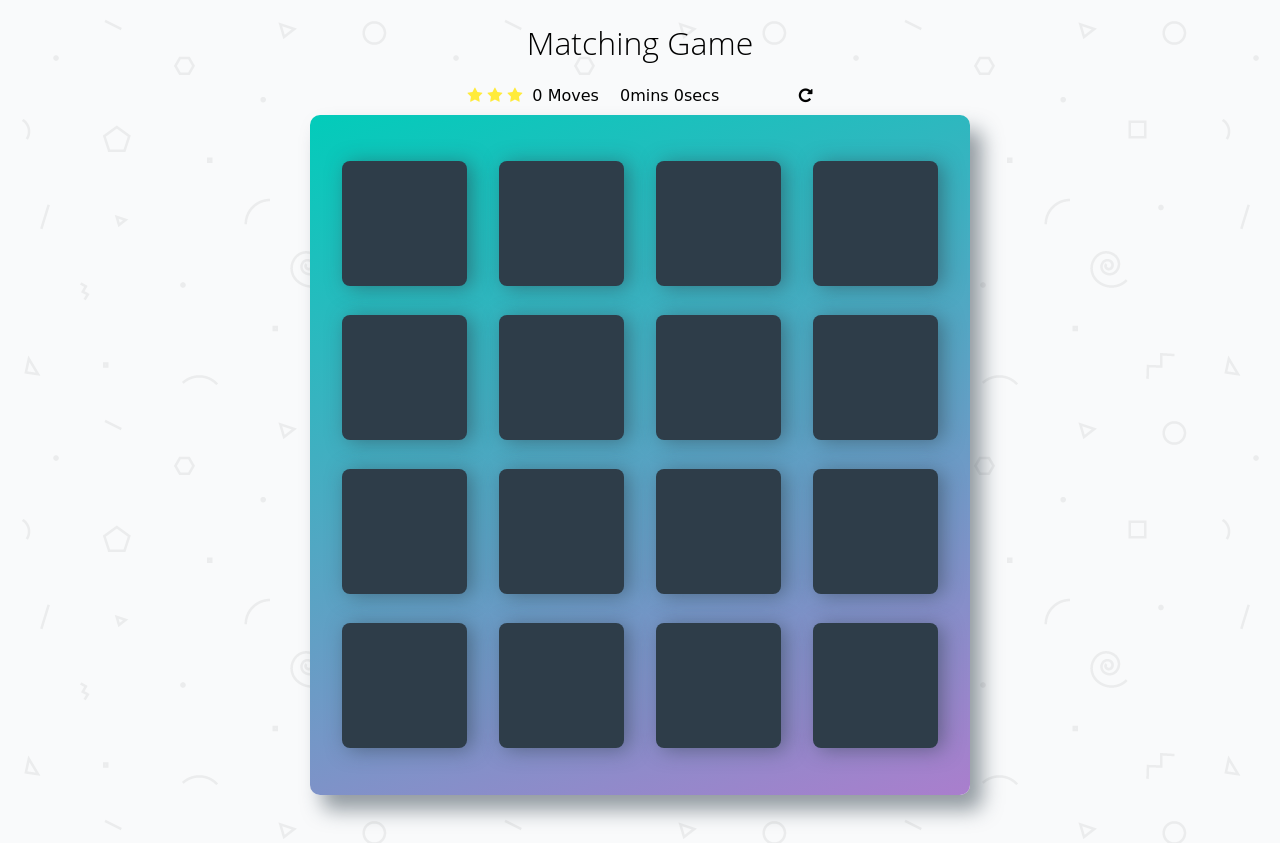
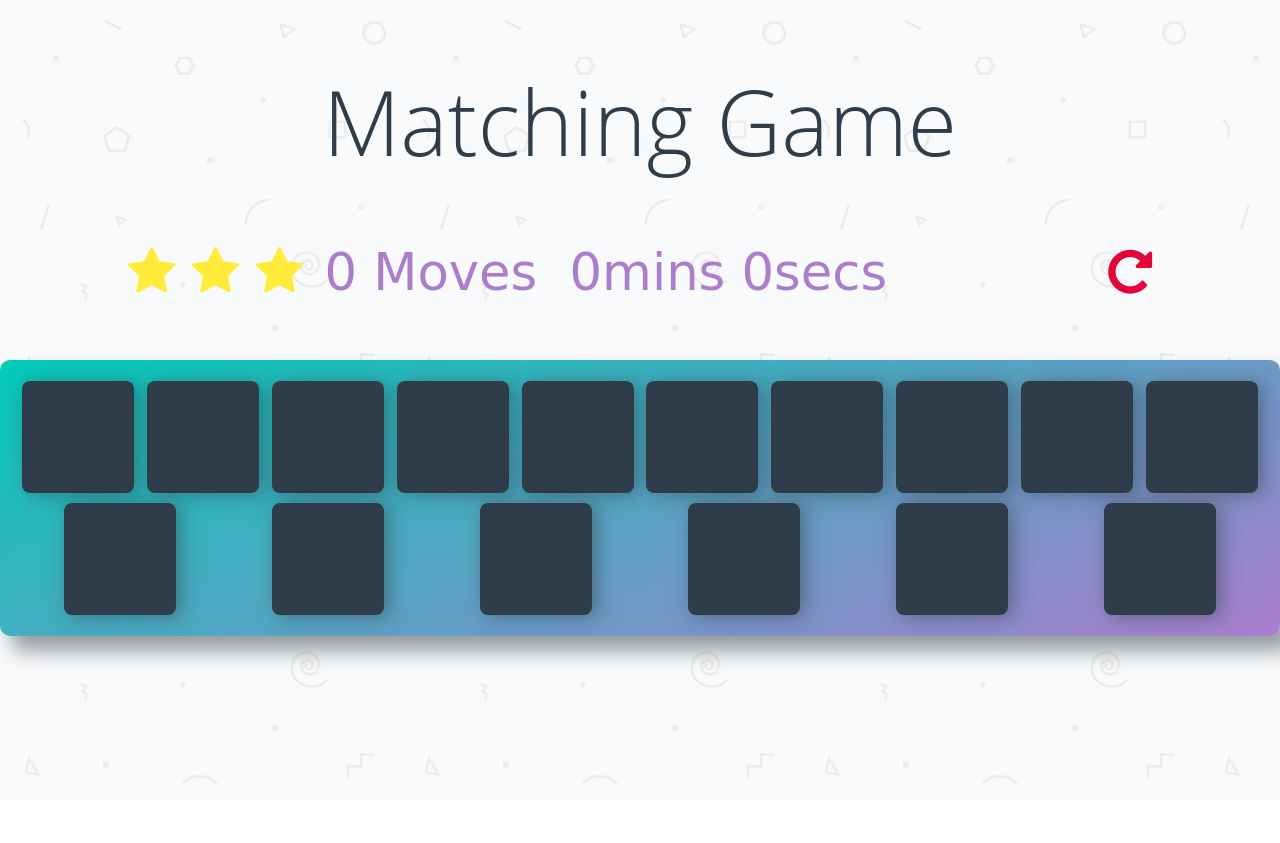
Before and after one commit to sasokuncic/UdacityProj2MemoryGame, a plain HTML site: page index.html in a window 1280 px wide. After the commit the page ends 800 px from the top, so only its background shows below. Drawn offline with nearby package versions, Linux system fonts and the light colour scheme.

Commit message:
Responsive web design changes

```diff
--- a/css/app.css
+++ b/css/app.css
@@ -19,6 +19,7 @@ body {
 body {
     background: #ffffff url(../img/geometry2.png); /* Background pattern from Subtle Patterns */
     font-family: 'Coda', cursive;
+    color: darkblue
 }
 
 .container {
@@ -31,6 +32,8 @@ body {
 h1 {
     font-family: 'Open Sans', sans-serif;
     font-weight: 300;
+    font-size: 7vw;
+    color:  #2e3d49;
 }
 
 /*
@@ -38,26 +41,26 @@ h1 {
  */
 
 .deck {
-    width: 660px;
-    min-height: 680px;
+    width: 85%;
+    min-width: 300px;
     background: linear-gradient(160deg, #02ccba 0%, #aa7ecd 100%);
-    padding: 32px;
+    padding: 1rem;
     border-radius: 10px;
     box-shadow: 12px 15px 20px 0 rgba(46, 61, 73, 0.5);
     display: flex;
     flex-wrap: wrap;
-    justify-content: space-between;
+    justify-content: space-around;
     align-items: center;
-    margin: 0 0 3em;
 }
 
 .deck .card {
-    height: 125px;
-    width: 125px;
+    height: 80px;
+    width: 80px;
     background: #2e3d49;
     font-size: 0;
     color: #ffffff;
     border-radius: 8px;
+    border: 30px;
     cursor: pointer;
     display: flex;
     justify-content: center;
@@ -71,19 +74,19 @@ h1 {
 }
 
 .deck .card.show {
-    font-size: 33px;
+    font-size: 7vw;
 }
 
 .deck .card.match {
     cursor: default;
     background: #02ccba;
-    font-size: 33px;
+    font-size: 7vw;
 }
 
 .deck .card.notmatched {
     cursor: default;
     background: #e2043b;
-    font-size: 33px;
+    font-size: 7vw;
 }
 
 .deck .card.disabled {
@@ -96,8 +99,10 @@ h1 {
 
 .score-panel {
     text-align: left;
-    width: 345px;
+    width: 80%;
     margin-bottom: 10px;
+    font-size: 4vw;
+    color: #aa7ecd;
 }
 
 .score-panel .stars {
@@ -119,6 +124,7 @@ h1 {
 .score-panel .restart {
     float: right;
     cursor: pointer;
+    color: #e2043b
 }
 
 .timer {
@@ -126,18 +132,42 @@ h1 {
 	margin: 0 1rem;
 }
 
-/* ******************************
-   RESPONSIVE STYLES
-*********************************  */
+/*
+ * Responsive styles
+ */
 
-@media screen and (max-width: 379px) {
-
+@media screen and (max-width: 370px) {
+    .deck {
+        width: calc(80% - 2px);
+        margin: 0.5em;
+    }
+    .deck .card {
+        height: 3rem;
+        width: 3rem;
+        margin: 3px;
+    }
 }
 
-@media screen and (min-width: 440px) {
-
+@media screen and (min-width: 371px) {
+    .deck {
+        width: calc(100% - 8px);
+        /* margin: 2em; */
+    }
+    .deck .card {
+        height: 5rem;
+        width: 5rem;
+        margin: 4px;
+    }
 }
 
 @media screen and (min-width: 800px) {
-
+    .deck {
+        width: 100%;
+        margin: 3em;
+    }
+    .deck .card {
+        height: 7rem;
+        width: 7rem;
+        margin: 5px;
+    }
 }
```
